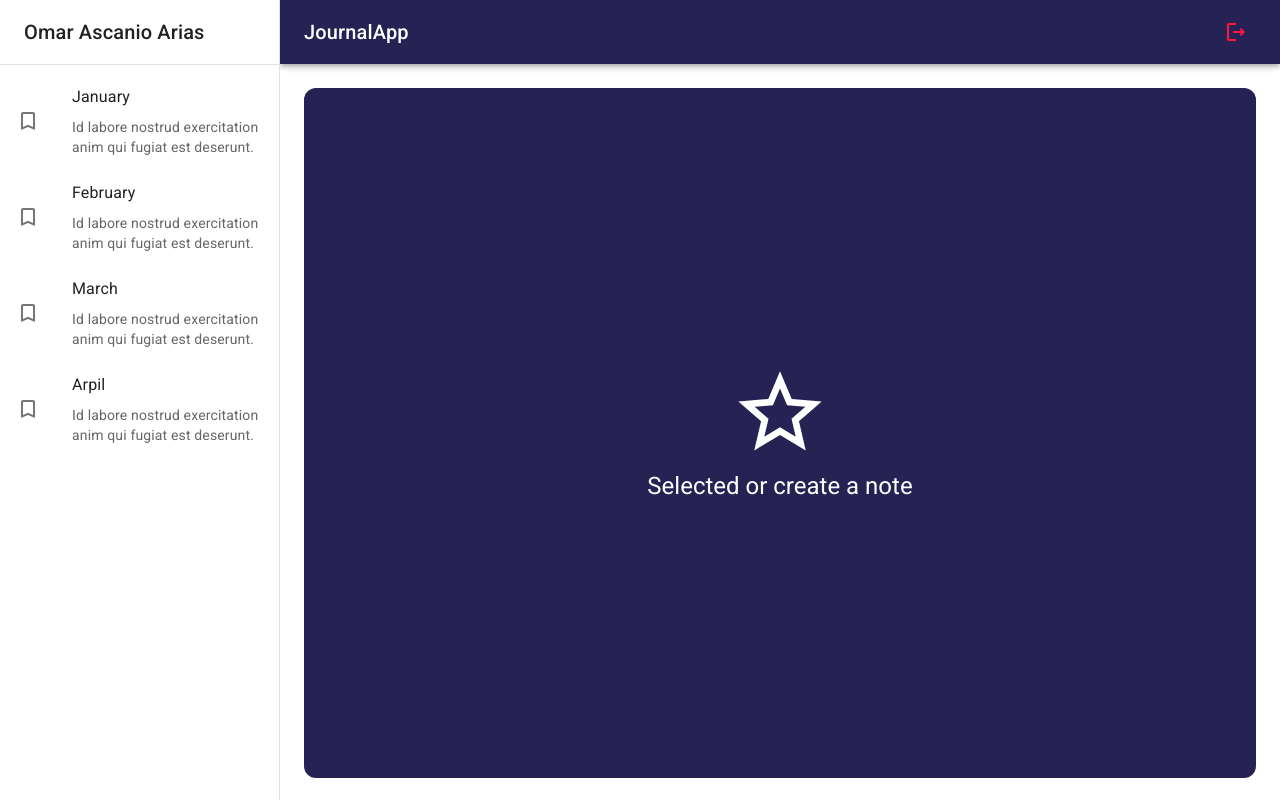
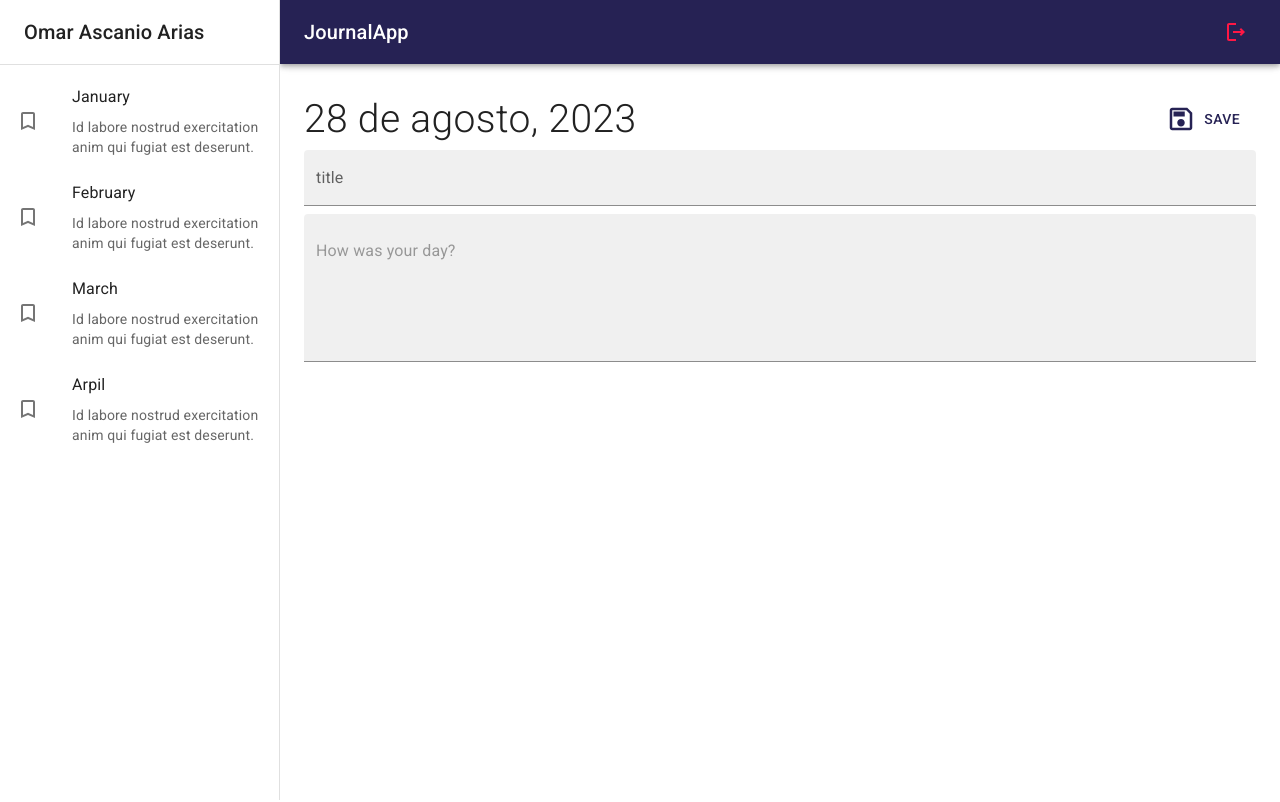
Before and after one commit to Omared250/JournalApp, a React (Vite) app: page / in a window 1280 px wide. Built offline with nearby package versions, Linux system fonts and the light colour scheme.

Commit message:
Note viewfunctional

```diff
--- a/src/journal/pages/JournalPage.jsx
+++ b/src/journal/pages/JournalPage.jsx
@@ -1,10 +1,11 @@
 import { JournalLayout } from "../layout/JournalLayout";
-import { NothingSelectedView } from '../views';
+import { NoteView, NothingSelectedView } from '../views';
 
 export const JournalPage = () => {
     return (
         <JournalLayout>
-            <NothingSelectedView />
+            {/* <NothingSelectedView /> */}
+            <NoteView />
         </JournalLayout>
     )
 }
--- a/src/journal/views/NoteView.jsx
+++ b/src/journal/views/NoteView.jsx
@@ -1,6 +1,40 @@
+import { SaveOutlined } from "@mui/icons-material"
+import { Button, Grid, TextField, Typography } from "@mui/material"
 
 export const NoteView = () => {
     return (
-        <div>NoteView</div>
+        <Grid container direction='row' justifyContent='space-between' alignItems='center' sx={{ mb: 1 }}>
+            <Grid item>
+                <Typography fontSize={ 39 } fontWeight='light'>28 de agosto, 2023</Typography>
+            </Grid>
+            <Grid item>
+                <Button color="primary" sx={{ padding: 2 }}>
+                    <SaveOutlined sx={{ fontSize: 30, mr: 1 }} />
+                    Save
+                </Button>
+            </Grid>
+            <Grid container>
+                <TextField
+                    type="text"
+                    variant="filled"
+                    fullWidth
+                    placeholder="Add new title"
+                    label="title"
+                    sx={{ border: 'none', mb: 1 }}
+                />
+                <TextField
+                    type="text"
+                    variant="filled"
+                    fullWidth
+                    multiline
+                    placeholder="How was your day?"
+                    label=""
+                    minRows={ 5 }
+                />
+            </Grid>
+
+            {/* Image gallery */}
+
+        </Grid>
     )
 }
```
